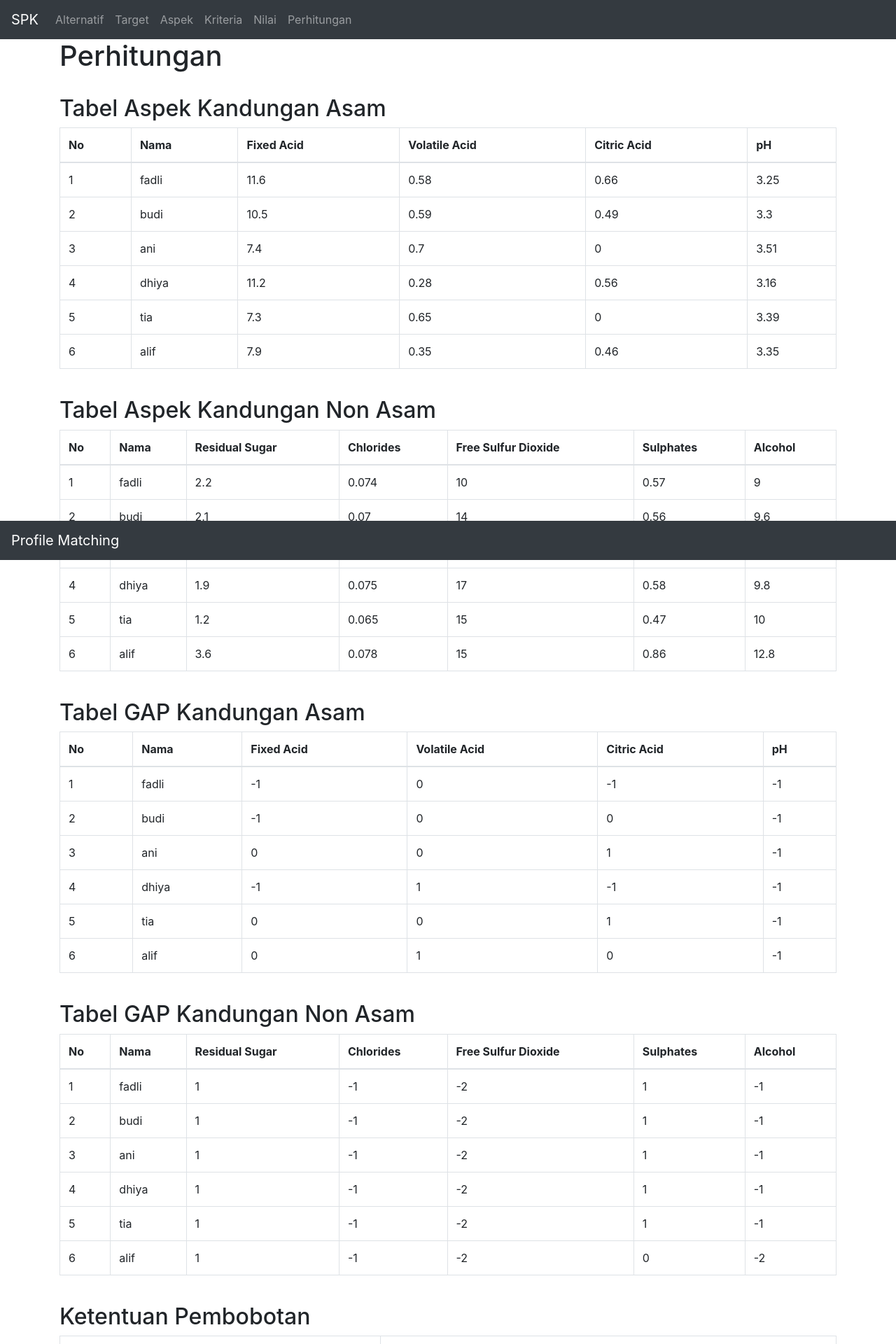
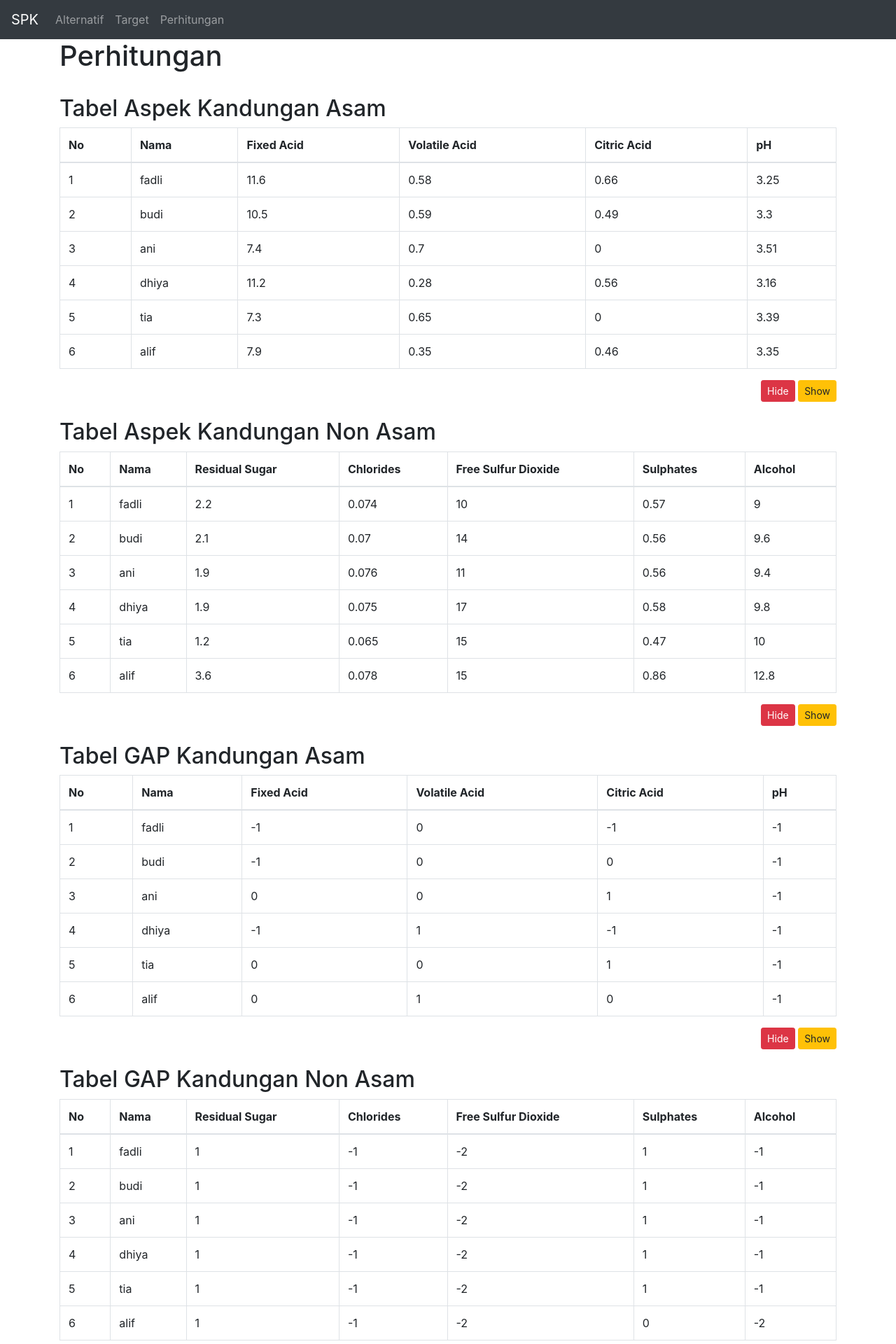
Before and after one commit to fadliaditama/spk4, a CodeIgniter app: page /spk4/Perhitungan in a window 1280 px wide. Shown: the top 1920 px of the page at 70% size. Run offline with CodeIgniter, Linux system fonts and the light colour scheme; data comes from the database, SQL or seed files in the repository; some libraries are stand-ins or nearby versions.

Commit message:
edit v_perhitungan
nambahin tombol hide & show

```diff
--- a/application/views/layout/footer.php
+++ b/application/views/layout/footer.php
@@ -1,9 +1,83 @@
 <br>
 <br>
 <br>
-<nav class="navbar fixed-bottom navbar-dark bg-dark">
+<nav class="navbar bottom navbar-expand-sm navbar-dark bg-dark">
   <a class="navbar-brand" href="#">Profile Matching</a>
 </nav>
 
+<!--Script-->
+<script src="https://unpkg.com/sweetalert/dist/sweetalert.min.js"></script>
+  <script src="http://ajax.aspnetcdn.com/ajax/jquery.validate/1.11.1/jquery.validate.min.js"></script>
+  <script src="https://ajax.googleapis.com/ajax/libs/jquery/3.4.1/jquery.min.js" type="text/javascript"></script>
+  <script>
+$(document).ready(function(){
+  $(".btn1").click(function(){
+    $("#tab1").hide();
+  });
+  $(".btn2").click(function(){
+    $("#tab1").show();
+  });
+});
+$(document).ready(function(){
+  $(".btn3").click(function(){
+    $("#tab2").hide();
+  });
+  $(".btn4").click(function(){
+    $("#tab2").show();
+  });
+});
+$(document).ready(function(){
+  $(".btn5").click(function(){
+    $("#tab3").hide();
+  });
+  $(".btn6").click(function(){
+    $("#tab3").show();
+  });
+});
+$(document).ready(function(){
+  $(".btn7").click(function(){
+    $("#tab4").hide();
+  });
+  $(".btn8").click(function(){
+    $("#tab4").show();
+  });
+});
+function hapus(url)
+    {
+      swal({
+        title: "Hapus Jangan?",
+          text: "Data tidak bisa dikembalikan",
+          icon: "warning",
+        // buttons: true,
+        buttons: ["tidak", "ya!"],
+        dangerMode: true,
+        })
+      .then((willDelete) => {
+        if (willDelete) {
+          swal({
+            title: "Poof!",
+              text: "Data dihapus!",
+            icon: "success",
+            closeOnConfirm: true,
+          })
+          .then((okay) =>{
+            if(okay)
+              window.location = url;
+            else
+              window.location = url;
+          });
+        }
+        else {
+          swal({
+            title: "Safe!",
+              text: "Data tidak dihapus!",
+          });
+        }
+      });
+      return false;
+    }
+</script>
+<script src="<?=base_url()?>assets/dist/js/sort-table.js"></script>
+<script src="<?=base_url()?>assets/dist/js/bootstrap.js"></script>
 </body>
 </html>
--- a/application/views/layout/header.php
+++ b/application/views/layout/header.php
@@ -1,65 +1,7 @@
 <!DOCTYPE html>
 <html>
 <head>
-	<title></title>
-  <script src="https://unpkg.com/sweetalert/dist/sweetalert.min.js"></script>
-  <script src="http://ajax.aspnetcdn.com/ajax/jquery.validate/1.11.1/jquery.validate.min.js"></script>
-  <script src="https://ajax.googleapis.com/ajax/libs/jquery/3.4.1/jquery.min.js" type="text/javascript"></script>
-  <script>
-$(document).ready(function(){
-  $(".btn1").click(function(){
-    $("#tab1").hide();
-  });
-  $(".btn2").click(function(){
-    $("#tab1").show();
-  });
-});
-function hapus(url)
-    {
-      swal({
-        title: "Hapus Jangan?",
-          text: "Data tidak bisa dikembalikan",
-          icon: "warning",
-        // buttons: true,
-        buttons: ["tidak", "ya!"],
-        dangerMode: true,
-        })
-      .then((willDelete) => {
-        if (willDelete) {
-          swal({
-            title: "Poof!",
-              text: "Data dihapus!",
-            icon: "success",
-            closeOnConfirm: true,
-          })
-          .then((okay) =>{
-            if(okay)
-              window.location = url;
-            else
-              window.location = url;
-          });
-        }
-        else {
-          swal({
-            title: "Safe!",
-              text: "Data tidak dihapus!",
-          });
-        }
-      });
-      return false;
-    }
-</script>
-<script>
-$(document).ready(function(){
-  $(".btn3").click(function(){
-    $("#tab2").hide();
-  });
-  $(".btn4").click(function(){
-    $("#tab2").show();
-  });
-});
-</script>
-<script src="<?=base_url()?>assets/dist/js/sort-table.js"></script>
+	<title>SPK Profile Matching</title>
 	<link rel="stylesheet" type="text/css" href="<?=base_url()?>assets/dist/css/bootstrap.css">
   <link rel="stylesheet" type="text/css" href="<?=base_url()?>assets/dist/js/sort-table.js">
 </head>
@@ -78,6 +20,7 @@ $(document).ready(function(){
       <li class="nav-item">
         <a class="nav-link" href="<?=base_url()?>Target">Target</a>
       </li>
+      <!--
       <li class="nav-item">
         <a class="nav-link" href="<?=base_url()?>Aspek">Aspek</a>
       </li>
@@ -86,7 +29,7 @@ $(document).ready(function(){
       </li>
       <li class="nav-item">
         <a class="nav-link" href="<?=base_url()?>Nilai">Nilai</a>
-      </li>
+      </li>-->
       <li class="nav-item">
         <a class="nav-link" href="Perhitungan">Perhitungan</a>
       </li>
--- a/application/views/v_perhitungan.php
+++ b/application/views/v_perhitungan.php
@@ -4,7 +4,7 @@
 		<br>
 		<div>
 			<h2>Tabel Aspek Kandungan Asam</h2>
-			<table class="table table-bordered">
+			<table class="table table-bordered" id="tab1">
 				<thead>
 					<tr>
 						<th>No</th>
@@ -33,11 +33,15 @@
 					?>
 				</tbody>
 			</table>
+			<div align="right">
+				<button class="btn1 btn btn-sm btn-danger">Hide</button>
+				<button class="btn2 btn btn-sm btn-warning">Show</button>
+			</div>
 		</div>
 		<br>
 		<div>
 			<h2>Tabel Aspek Kandungan Non Asam</h2>
-			<table class="table table-bordered">
+			<table class="table table-bordered" id="tab2">
 				<thead>
 					<tr>
 						<th>No</th>
@@ -68,11 +72,15 @@
 					?>
 				</tbody>
 			</table>
+			<div align="right">
+				<button class="btn3 btn btn-sm btn-danger">Hide</button>
+				<button class="btn4 btn btn-sm btn-warning">Show</button>
+			</div>
 		</div>
 		<br>
 		<div>
 			<h2>Tabel GAP Kandungan Asam</h2>
-			<table class="table table-bordered">
+			<table class="table table-bordered" id="tab3">
 				<thead>
 					<tr>
 						<th>No</th>
@@ -101,11 +109,15 @@
 					?>
 				</tbody>
 			</table>
+			<div align="right">
+				<button class="btn5 btn btn-sm btn-danger">Hide</button>
+				<button class="btn6 btn btn-sm btn-warning">Show</button>
+			</div>
 		</div>
 		<br>
 		<div>
 			<h2>Tabel GAP Kandungan Non Asam</h2>
-			<table class="table table-bordered">
+			<table class="table table-bordered" id="tab4">
 				<thead>
 					<tr>
 						<th>No</th>
@@ -136,11 +148,15 @@
 					?>
 				</tbody>
 			</table>
+			<div align="right">
+				<button class="btn7 btn btn-sm btn-danger">Hide</button>
+				<button class="btn8 btn btn-sm btn-warning">Show</button>
+			</div>
 		</div>
 		<br>
 		<div>
 			<h2>Ketentuan Pembobotan</h2>
-			<table class="table table-bordered">
+			<table class="table table-bordered table-sm">
 				<thead>
 					<tr>
 						<th>Selisih</th>
@@ -149,8 +165,40 @@
 				</thead>
 				<tbody>
 					<tr>
-						<td>Angka</td>
-						<td>Nilai</td>
+						<td>0</td>
+						<td>5</td>
+					</tr>
+					<tr>
+						<td>1</td>
+						<td>4.5</td>
+					</tr>
+					<tr>
+						<td>-1</td>
+						<td>4</td>
+					</tr>
+					<tr>
+						<td>2</td>
+						<td>3.5</td>
+					</tr>
+					<tr>
+						<td>-2</td>
+						<td>3</td>
+					</tr>
+					<tr>
+						<td>3</td>
+						<td>2.5</td>
+					</tr>
+					<tr>
+						<td>-3</td>
+						<td>2</td>
+					</tr>
+					<tr>
+						<td>4</td>
+						<td>1.5</td>
+					</tr>
+					<tr>
+						<td>-4</td>
+						<td>1</td>
 					</tr>
 				</tbody>
 			</table>
```
Also changed, not shown: application/views/v_edit.php (+9 -9 lines).
